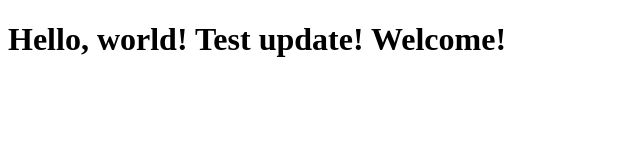
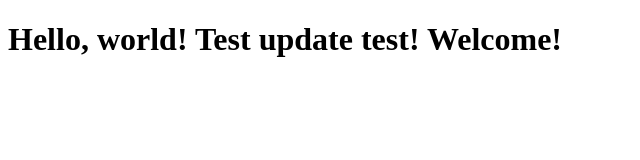
Before and after one commit to Dayone-Joint-Stock-Company/api-docs, a plain HTML site: page index.html in a window 1280 px wide. Shown: the whole page, without its empty margins (0-640 px from the left). Drawn offline with Linux system fonts and the light colour scheme.

Commit message:
Update index.html

```diff
--- a/index.html
+++ b/index.html
@@ -4,6 +4,6 @@
     <title>Hello World Page</title>
 </head>
 <body>
-    <h1>Hello, world! Test update! Welcome!</h1>
+    <h1>Hello, world! Test update test! Welcome!</h1>
 </body>
 </html>
```
